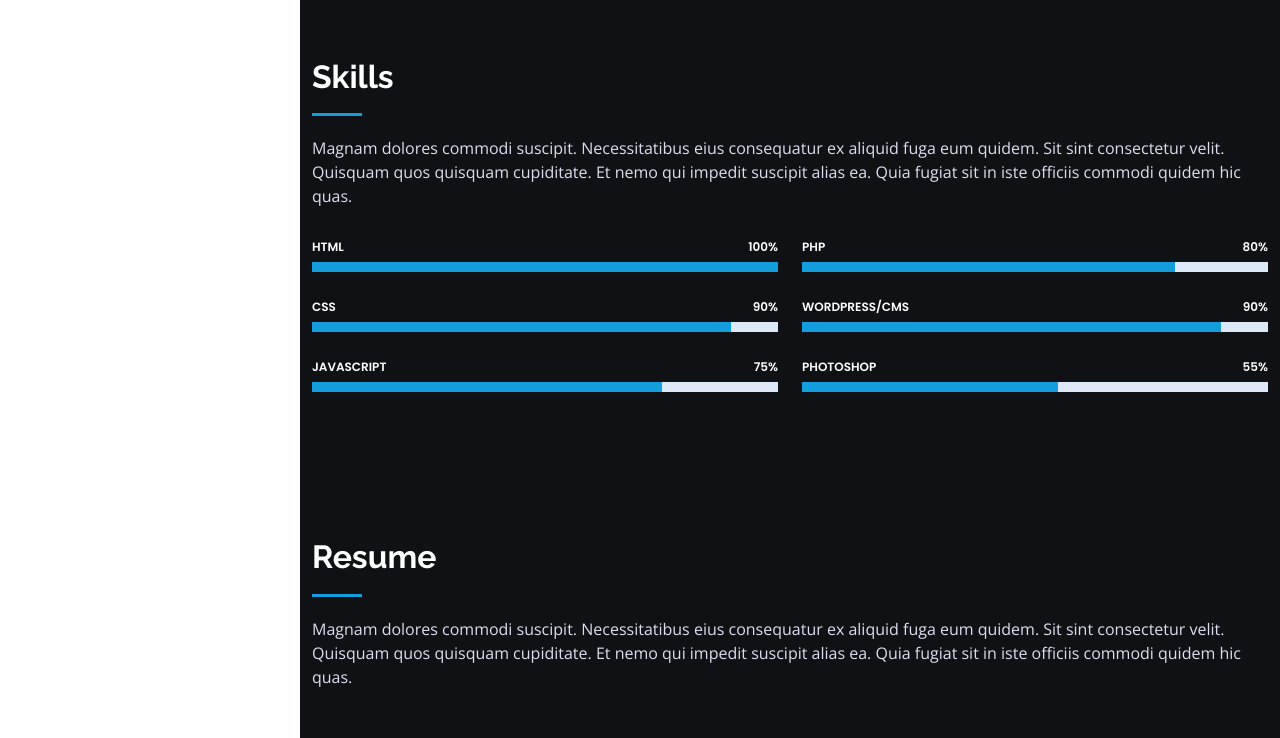
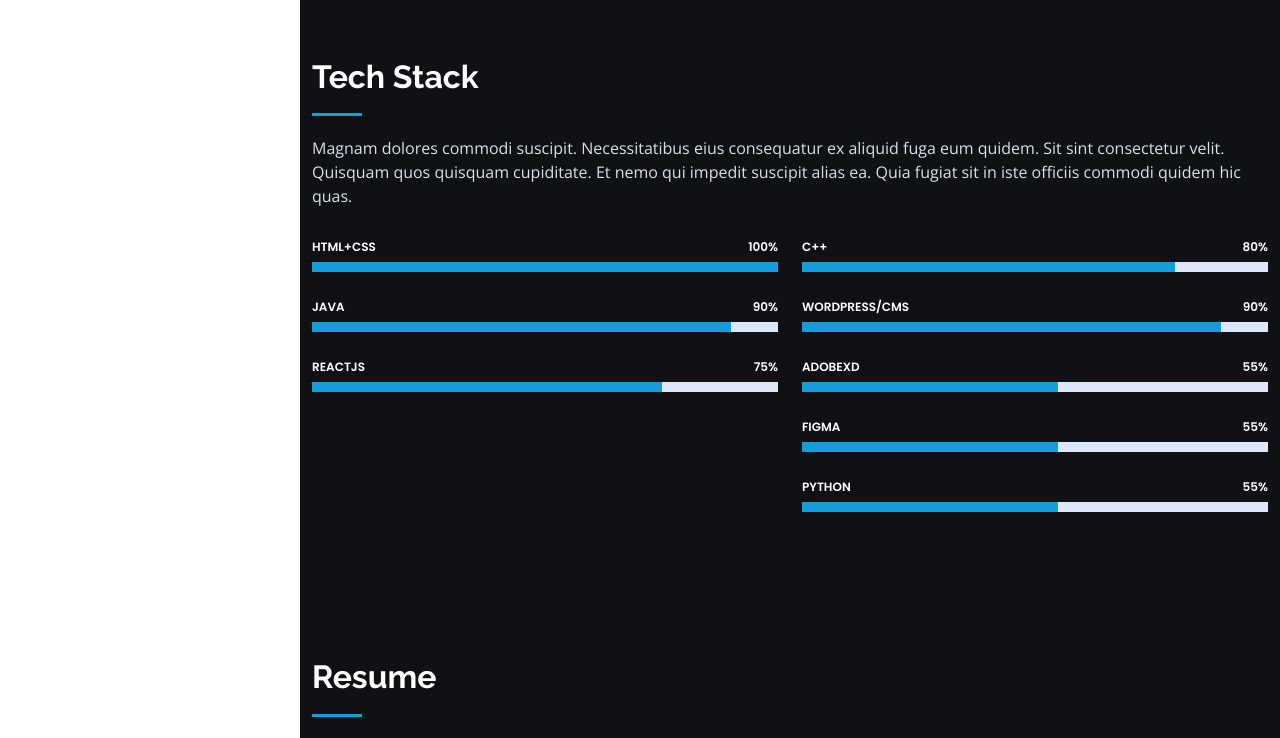
Before and after one commit to ecastil677/PORTFOLIO, a plain HTML site: page index.html in a window 1280 px wide. Shown: the part 802-1540 px from the top of the page. Drawn offline with nearby package versions, Linux system fonts and the light colour scheme.

Commit message:
added changes in skills

```diff
--- a/index.html
+++ b/index.html
@@ -74,7 +74,7 @@
       <div class="container">
 
         <div class="section-title">
-          <h2>Skills</h2>
+          <h2>Tech Stack</h2>
           <p>Magnam dolores commodi suscipit. Necessitatibus eius consequatur ex aliquid fuga eum quidem. Sit sint consectetur velit. Quisquam quos quisquam cupiditate. Et nemo qui impedit suscipit alias ea. Quia fugiat sit in iste officiis commodi quidem hic quas.</p>
         </div>
 
@@ -83,21 +83,21 @@
           <div class="col-lg-6" data-aos="fade-up">
 
             <div class="progress">
-              <span class="skill">HTML <i class="val">100%</i></span>
+              <span class="skill">HTML+CSS <i class="val">100%</i></span>
               <div class="progress-bar-wrap">
                 <div class="progress-bar" role="progressbar" aria-valuenow="100" aria-valuemin="0" aria-valuemax="100"></div>
               </div>
             </div>
 
             <div class="progress">
-              <span class="skill">CSS <i class="val">90%</i></span>
+              <span class="skill">Java <i class="val">90%</i></span>
               <div class="progress-bar-wrap">
                 <div class="progress-bar" role="progressbar" aria-valuenow="90" aria-valuemin="0" aria-valuemax="100"></div>
               </div>
             </div>
 
             <div class="progress">
-              <span class="skill">JavaScript <i class="val">75%</i></span>
+              <span class="skill">ReactJS <i class="val">75%</i></span>
               <div class="progress-bar-wrap">
                 <div class="progress-bar" role="progressbar" aria-valuenow="75" aria-valuemin="0" aria-valuemax="100"></div>
               </div>
@@ -108,7 +108,7 @@
           <div class="col-lg-6" data-aos="fade-up" data-aos-delay="100">
 
             <div class="progress">
-              <span class="skill">PHP <i class="val">80%</i></span>
+              <span class="skill">C++ <i class="val">80%</i></span>
               <div class="progress-bar-wrap">
                 <div class="progress-bar" role="progressbar" aria-valuenow="80" aria-valuemin="0" aria-valuemax="100"></div>
               </div>
@@ -122,12 +122,26 @@
             </div>
 
             <div class="progress">
-              <span class="skill">Photoshop <i class="val">55%</i></span>
+              <span class="skill">AdobeXD <i class="val">55%</i></span>
               <div class="progress-bar-wrap">
                 <div class="progress-bar" role="progressbar" aria-valuenow="55" aria-valuemin="0" aria-valuemax="100"></div>
               </div>
             </div>
 
+            <div class="progress">
+              <span class="skill">Figma <i class="val">55%</i></span>
+              <div class="progress-bar-wrap">
+                <div class="progress-bar" role="progressbar" aria-valuenow="55" aria-valuemin="0" aria-valuemax="100"></div>
+              </div>
+            </div>
+
+
+            <div class="progress">
+              <span class="skill">Python <i class="val">55%</i></span>
+              <div class="progress-bar-wrap">
+                <div class="progress-bar" role="progressbar" aria-valuenow="55" aria-valuemin="0" aria-valuemax="100"></div>
+              </div>
+            </div>
           </div>
 
         </div>
```
